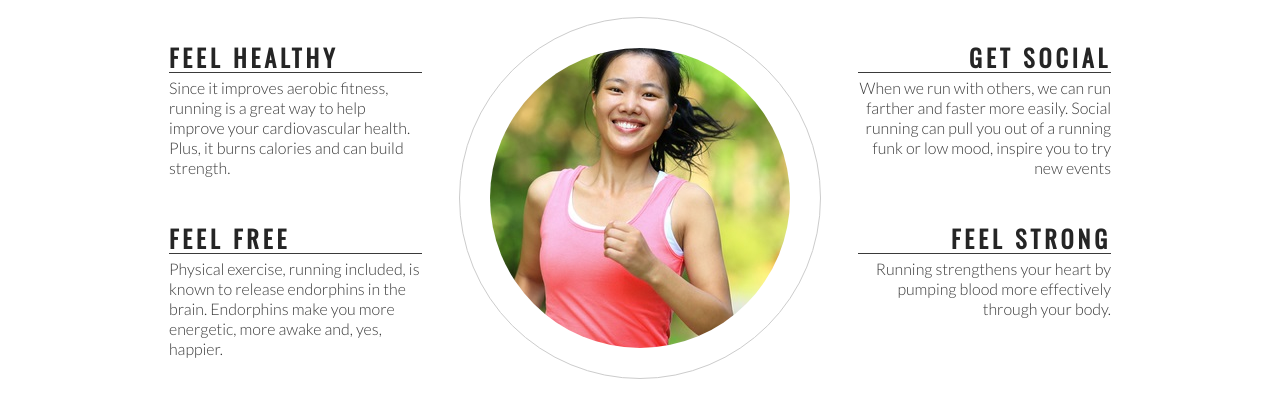
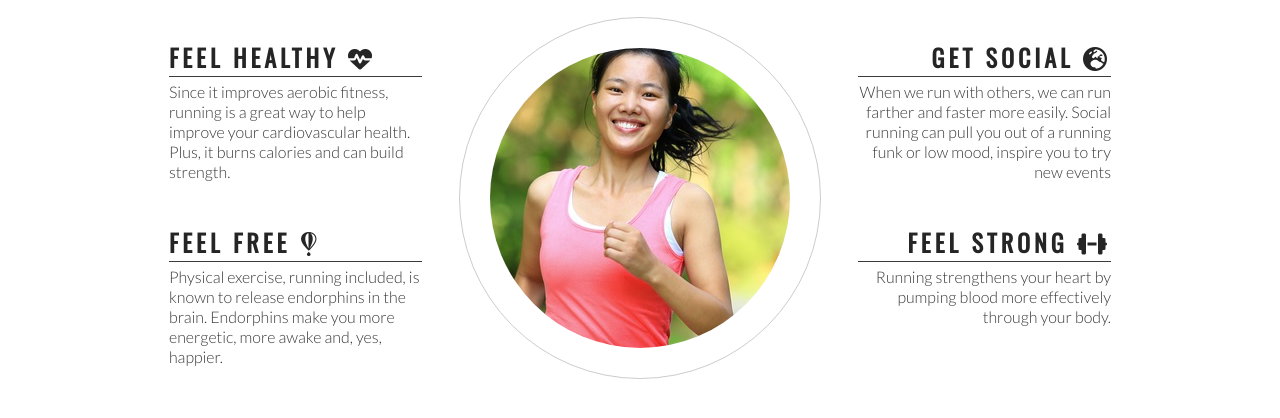
Before and after one commit to hartnetl/Love-Running, a plain HTML site: page index.html in a window 1280 px wide. Shown: the part 764-1182 px from the top of the page. Drawn offline with nearby package versions, Linux system fonts and the light colour scheme.

Commit message:
Add Font Awesome icons to club ethos section

```diff
--- a/assets/css/style.css
+++ b/assets/css/style.css
@@ -184,5 +184,5 @@ hr {
 #circle-cover-bg {
     background: url("../images/ethos-center-image.jpg") no-repeat center center;
     height: 100%;                                /* We need to give the  div a height or the image won’t show up. */
-    border-radius: 50%;
+    border-radius: 50%;                          /*The image used was ~ 300px x 300px to put the runner in the center*/
 }
--- a/index.html
+++ b/index.html
@@ -45,7 +45,7 @@
         <h2 id="welcome">Why Love Running With Us?</h2>
         <div id="left-about">
             <div class="left-about-heading">
-                <h2>Feel Healthy</h2>
+                <h2>Feel Healthy <i class="fas fa-heartbeat"></i></h2>
                 <hr>
                 <p>
                     Since it improves aerobic fitness, running is a great way to help improve your cardiovascular health.
@@ -53,7 +53,7 @@
                 </p>
             </div>
             <div class="left-about-heading">
-                <h2>Feel Free</h2>
+                <h2>Feel Free <i class="fab fa-fly"></i></h2>
                 <hr>
                 <p>
                     Physical exercise, running included, is known to release endorphins in the brain.
@@ -64,7 +64,7 @@
 
         <div id="right-about">
             <div class="right-about-heading">
-                <h2>Get Social</h2>
+                <h2>Get Social <i class="fas fa-globe-europe"></i></h2>
                 <hr>
                 <p>
                     When we run with others, we can run farther and faster more easily.
@@ -72,7 +72,7 @@
                 </p>
             </div>
             <div class="right-about-heading">
-                <h2>Feel Strong</h2>
+                <h2>Feel Strong <i class="fas fa-dumbbell"></i></h2>
                 <hr>
                 <p>
                     Running strengthens your heart by pumping blood more effectively through your body.
@@ -97,6 +97,9 @@
     <footer>
         Social links here
     </footer>
+
+    <!-- Font Awesome Script. It contains Javascript so put it at the bottom to speed up page loading-->
+    <script src="https://kit.fontawesome.com/a7bc66b529.js" crossorigin="anonymous"></script>
 </body>
 
 </html>
```
